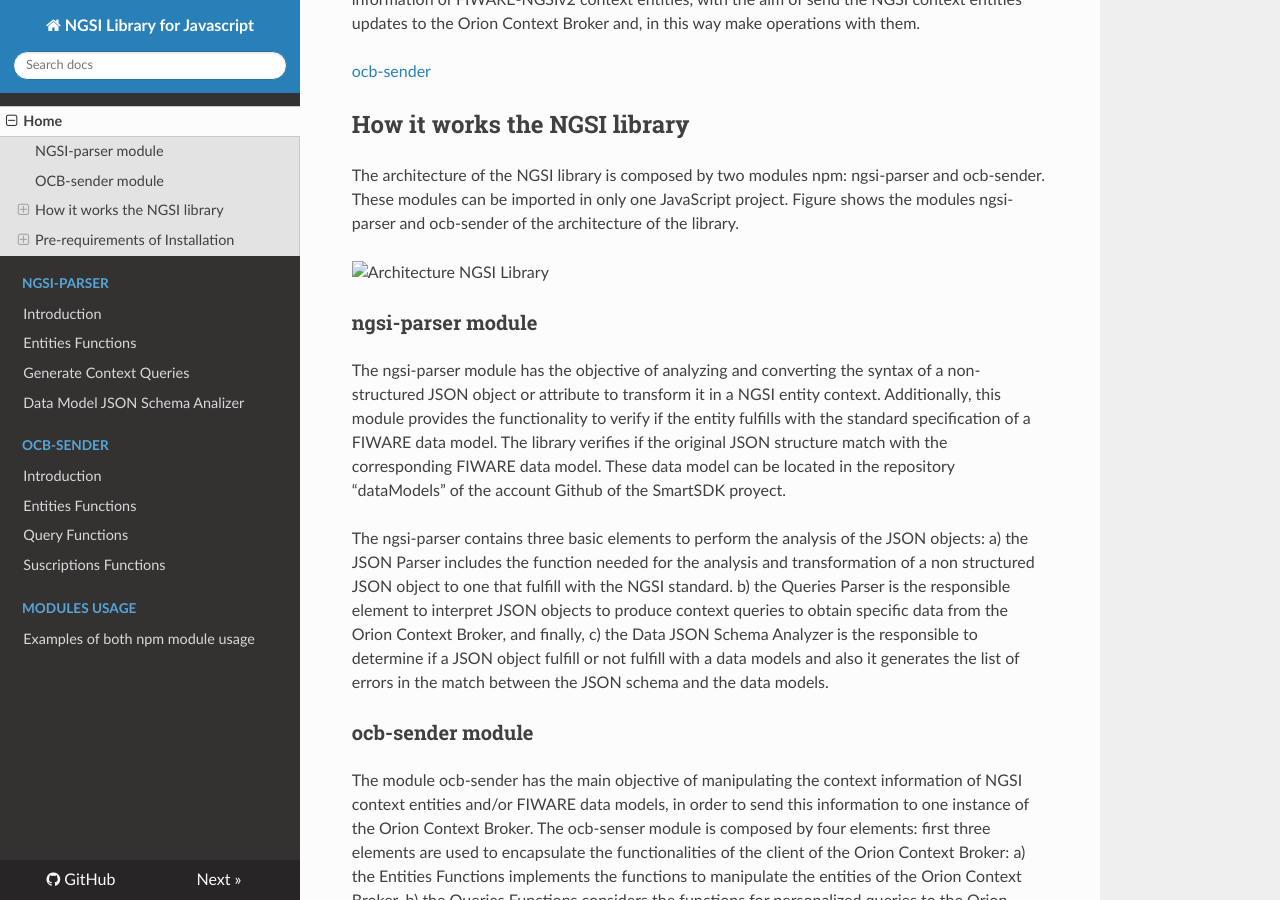
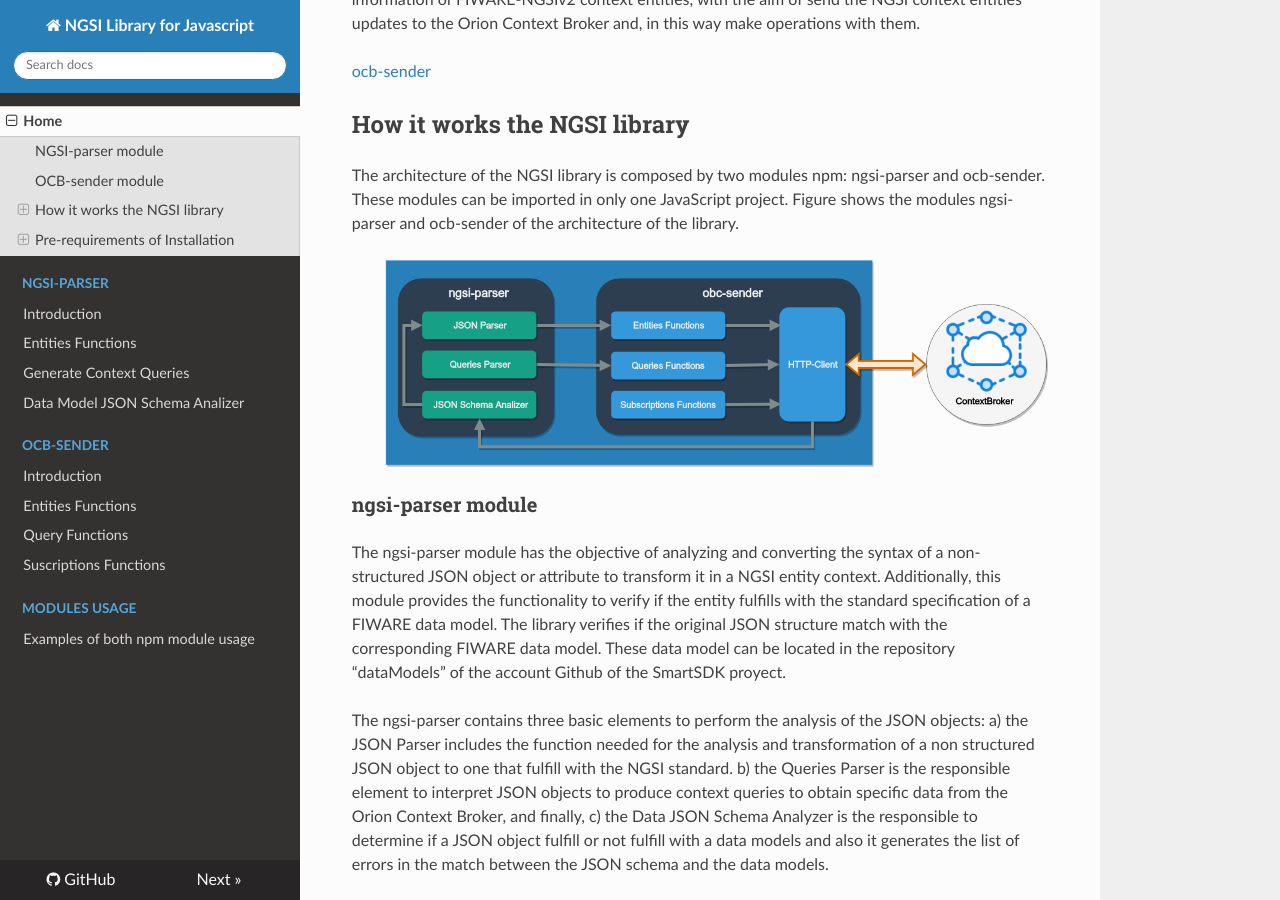
Before and after one commit to cenidetiot/ngsi-js-library, an MkDocs documentation site: the page built from doc/index.md, in a window 1280 px wide and 900 px high, scrolled down 728 px. Built offline with MkDocs 1.6.1, drawn with Linux system fonts in a browser that asks for light colours; nearby versions of some CDN libraries; comment, search, counter and statistics services are not loaded; old or Windows-style settings are respelled for this version of MkDocs.

Commit message:
update docs how to works the ngsi library

```diff
--- a/doc/index.md
+++ b/doc/index.md
@@ -22,7 +22,7 @@
 
 The architecture of the NGSI library is composed by two modules npm: ngsi-parser and ocb-sender. These modules can be imported in only one JavaScript project. Figure shows the modules ngsi-parser and ocb-sender of the architecture of the library.
 
-![Architecture NGSI Library](doc/images/architecture.png)
+![Architecture NGSI Library](images/architecture.png)
 
 ### ngsi-parser module
 
```
